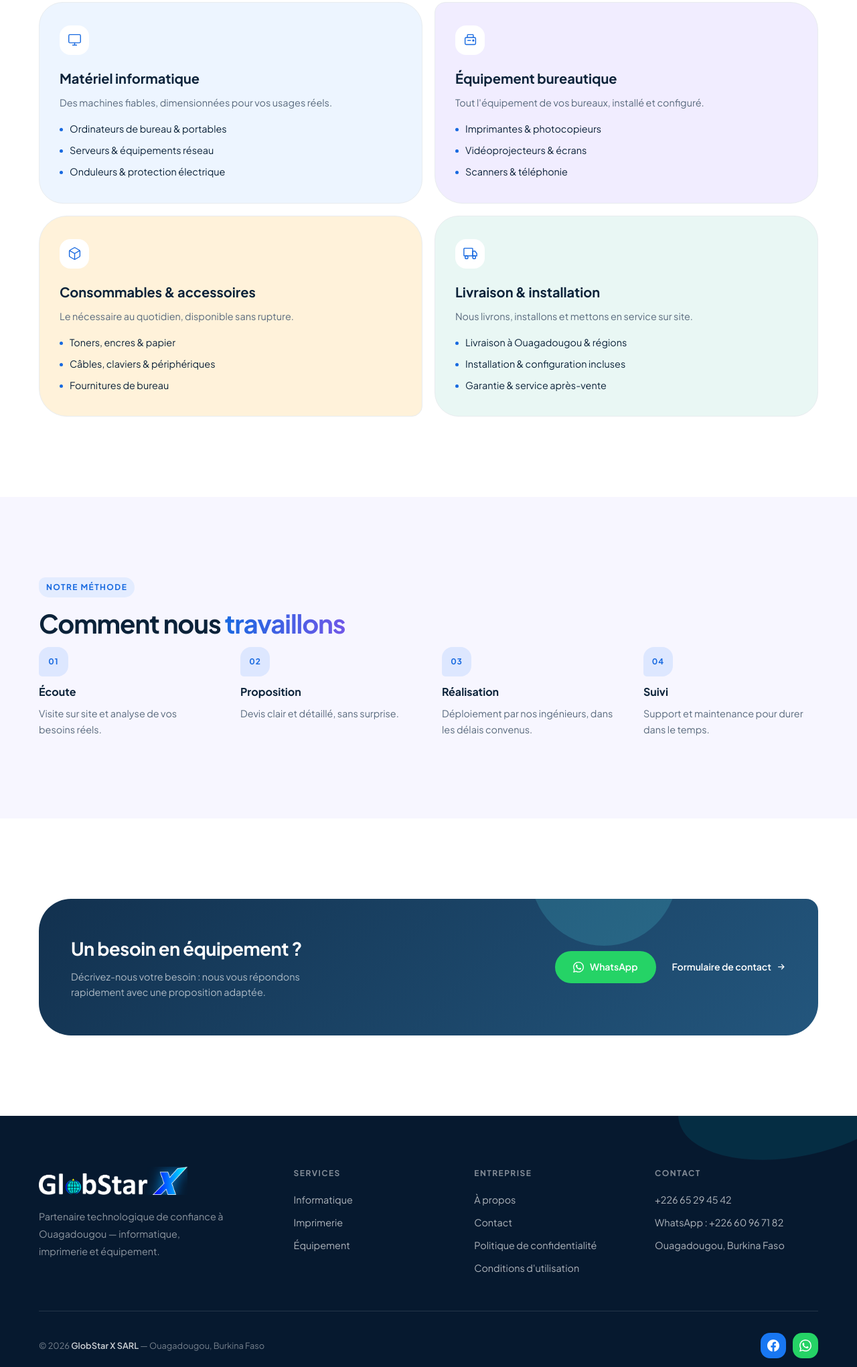
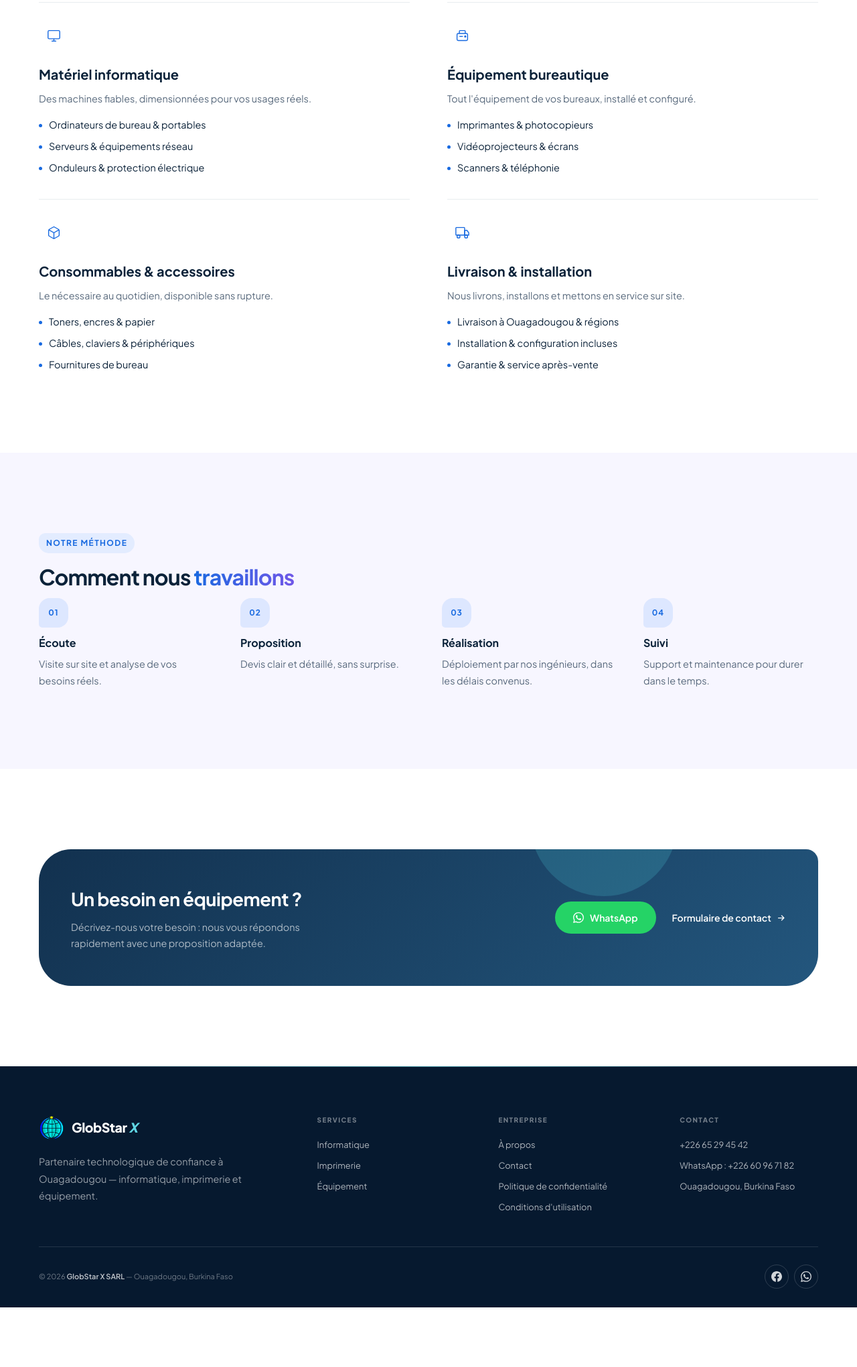
Before and after one commit to CP-Serge-Isaac/globstarx, a plain HTML site: page equipement.html in a window 1280 px wide. Shown: the part 756-2797 px from the top of the page at 67% size. After the commit the page ends 2708 px from the top, so only its background shows below. Drawn offline with Linux system fonts and the light colour scheme.

Commit message:
refactor: simplifier la mise en page et le footer

```diff
--- a/css/footer.css
+++ b/css/footer.css
@@ -1,102 +1,57 @@
-/* ══════════════════════════════════════════
-   FOOTER — navy éditorial
-══════════════════════════════════════════ */
+/* Footer — sobre, structuré et responsive */
 #footer {
-  background: var(--dark);
   position: relative;
   overflow: hidden;
-  padding: 76px 0 32px;
+  padding: 72px 0 28px;
+  background: #06192f;
+  color: #fff;
 }
-#footer::before { content: ''; position: absolute; width: 360px; height: 180px; right: -90px; top: -120px; border-radius: 50%; background: rgba(5,185,213,.12); transform: rotate(-12deg); }
-#footer .container { position: relative; z-index: 1; }
-
-/* ── Grille ── */
+#footer::before { content: ''; position: absolute; inset: 0 0 auto; height: 1px; background: linear-gradient(90deg, transparent, rgba(92,219,231,.6), transparent); }
+#footer .container { position: relative; }
 .footer-top {
   display: grid;
-  grid-template-columns: 1.5fr 1fr 1fr 1.1fr;
-  gap: 48px;
-  padding-bottom: 52px;
+  grid-template-columns: minmax(250px, 1.7fr) repeat(3, minmax(130px, 1fr));
+  gap: clamp(34px, 5vw, 72px);
+  padding-bottom: 48px;
   border-bottom: 1px solid rgba(255,255,255,.12);
 }
-
-/* Marque */
-.footer-brand img {
-  height: 42px;
-  width: auto;
+.footer-logo {
+  display: inline-flex;
+  align-items: center;
+  gap: 11px;
+  width: fit-content;
   margin-bottom: 20px;
 }
-.footer-brand p {
-  font-size: var(--body-md);
-  color: rgba(255,255,255,.55);
-  line-height: 1.8;
-  max-width: 280px;
+.footer-logo img { width: 38px; height: 38px; margin: 0; }
+.footer-logo span { font-family: var(--font-display); font-size: 1.22rem; font-weight: 800; letter-spacing: -.025em; color: #fff; white-space: nowrap; }
+.footer-logo em { color: #5fd6e4; font-style: italic; }
+.footer-brand p { max-width: 310px; color: rgba(255,255,255,.58); font-size: var(--body-md); line-height: 1.75; }
+.footer-col h4 { margin-bottom: 18px; color: rgba(255,255,255,.43); font-size: 10px; font-weight: 800; letter-spacing: .14em; text-transform: uppercase; }
+.footer-col ul { display: flex; flex-direction: column; gap: 10px; }
+.footer-col li, .footer-col li a { color: rgba(255,255,255,.68); font-size: var(--body-sm); line-height: 1.65; }
+.footer-col li a { transition: color var(--dur-1); }
+.footer-col li a:hover { color: #fff; }
+.footer-bottom { display: flex; align-items: center; justify-content: space-between; gap: 20px; margin-top: 26px; }
+.footer-copy { color: rgba(255,255,255,.42); font-size: 11px; }
+.footer-copy strong { color: rgba(255,255,255,.75); font-weight: 600; }
+.footer-socials { display: flex; gap: 8px; }
+.fsoc { width: 36px; height: 36px; display: grid; place-items: center; border: 1px solid rgba(255,255,255,.16); border-radius: 50%; color: rgba(255,255,255,.82); background: transparent; transition: color var(--dur-1), border-color var(--dur-1), transform var(--dur-1); }
+.fsoc svg { width: 16px; height: 16px; }
+.fsoc:hover { color: #fff; border-color: rgba(255,255,255,.5); transform: translateY(-2px); }
+.fsoc-fb, .fsoc-wa { background: transparent; }
+
+@media (max-width: 960px) {
+  #footer { padding-top: 60px; }
+  .footer-top { grid-template-columns: repeat(3, 1fr); gap: 38px 28px; }
+  .footer-brand { grid-column: 1 / -1; padding-bottom: 30px; border-bottom: 1px solid rgba(255,255,255,.1); }
+  .footer-brand p { max-width: 500px; }
 }
-
-/* Colonnes */
-.footer-col h4 {
-  font-size: var(--label-md);
-  font-weight: 700;
-  letter-spacing: .12em;
-  text-transform: uppercase;
-  color: rgba(255,255,255,.5);
-  margin-bottom: 18px;
+@media (max-width: 620px) {
+  #footer { padding: 48px 0 24px; }
+  .footer-top { grid-template-columns: 1fr 1fr; gap: 34px 22px; padding-bottom: 36px; }
+  .footer-brand { grid-column: 1 / -1; padding-bottom: 24px; }
+  .footer-col:last-child { grid-column: 1 / -1; padding-top: 4px; }
+  .footer-col:last-child ul { gap: 7px; }
+  .footer-bottom { align-items: flex-start; flex-direction: column; }
+  .footer-copy { max-width: 280px; line-height: 1.65; }
 }
-.footer-col ul {
-  display: flex;
-  flex-direction: column;
-  gap: 11px;
-}
-.footer-col li {
-  font-size: var(--body-md);
-  color: rgba(255,255,255,.68);
-  line-height: 1.6;
-}
-.footer-col li a {
-  color: rgba(255,255,255,.68);
-  transition: color var(--dur-1);
-}
-.footer-col li a:hover { color: #fff; }
-
-/* ── Barre basse ── */
-.footer-bottom {
-  margin-top: 32px;
-  display: flex;
-  align-items: center;
-  justify-content: space-between;
-  flex-wrap: wrap;
-  gap: 16px;
-}
-.footer-copy {
-  font-size: var(--body-sm);
-  color: rgba(255,255,255,.45);
-}
-.footer-copy strong { color: rgba(255,255,255,.8); font-weight: 600; }
-
-/* Icônes officielles */
-.footer-socials {
-  display: flex;
-  gap: 10px;
-}
-.fsoc {
-  width: 38px;
-  height: 38px;
-  border-radius: 14px;
-  display: flex;
-  align-items: center;
-  justify-content: center;
-  color: #fff;
-  transition: transform var(--dur-1), filter var(--dur-1);
-}
-.fsoc svg { width: 18px; height: 18px; }
-.fsoc:hover { transform: translateY(-2px); filter: brightness(1.1); }
-.fsoc-fb { background: #1877F2; }
-.fsoc-wa { background: #25D366; }
-
-/* ── Responsive ── */
-@media (max-width: 960px) {
-  .footer-top { grid-template-columns: 1fr 1fr; gap: 40px; }
-}
-@media (max-width: 600px) {
-  .footer-top { grid-template-columns: 1fr; }
-  .footer-bottom { flex-direction: column; align-items: flex-start; }
-}
--- a/css/page.css
+++ b/css/page.css
@@ -34,7 +34,7 @@
 .page-hero h1 {
   font-family: var(--font-display);
   font-size: var(--display-md);
-  font-size: clamp(2.8rem, 5vw, 4.8rem);
+  font-size: clamp(2.35rem, 4vw, 3.45rem);
   font-weight: 800;
   line-height: 1.02;
   letter-spacing: -.055em;
@@ -67,24 +67,21 @@
 .offers-grid {
   display: grid;
   grid-template-columns: 1fr 1fr;
-  gap: 18px;
+  gap: 34px 56px;
 }
 .offer-card {
-  background: #edf5ff;
-  border: var(--line);
-  border-radius: 36px;
-  padding: 34px 30px;
-  transition: box-shadow var(--dur-2) var(--ease-std), transform var(--dur-2) var(--ease-std);
+  background: transparent;
+  border: 0;
+  border-top: 1px solid var(--outline-var);
+  border-radius: 0;
+  padding: 28px 0 0;
 }
-.offer-card:nth-child(2) { background: #f1edff; border-radius: 16px 42px 42px 42px; }
-.offer-card:nth-child(3) { background: #fff2da; border-radius: 42px 42px 16px 42px; }
-.offer-card:nth-child(4) { background: #e9f7f4; }
-.offer-card:hover { box-shadow: var(--sh-2); transform: translateY(-4px); }
+.offer-card:nth-child(2), .offer-card:nth-child(3), .offer-card:nth-child(4) { background: transparent; border-radius: 0; }
 .offer-icon {
   width: 44px;
   height: 44px;
-  border-radius: 16px;
-  background: #fff;
+  border-radius: 0;
+  background: transparent;
   color: var(--primary);
   display: flex;
   align-items: center;
--- a/css/tokens.css
+++ b/css/tokens.css
@@ -43,7 +43,7 @@
   /* ── Type scale : modérée ── */
   --display-lg:    clamp(2.4rem, 4.4vw, 3.8rem);
   --display-md:    clamp(2rem, 3.5vw, 3rem);
-  --display-sm:    clamp(1.75rem, 3vw, 2.45rem);
+  --display-sm:    clamp(1.55rem, 2.5vw, 2rem);
   --headline-lg:   clamp(1.4rem, 2.4vw, 1.7rem);
   --headline-sm:   1.35rem;
   --title-lg:      1.25rem;
--- a/equipement.html
+++ b/equipement.html
@@ -159,7 +159,10 @@
   <div class="container">
     <div class="footer-top">
       <div class="footer-brand">
-        <img src="./GlobStar X-03.png" alt="GlobStar X SARL" />
+        <a href="index.html" class="footer-logo" aria-label="GlobStar X — Accueil">
+          <img src="img/logo-mark.png" alt="" width="38" height="38" />
+          <span>GlobStar <em>X</em></span>
+        </a>
         <p data-i18n="f.brand">Partenaire technologique de confiance à Ouagadougou — informatique, imprimerie et équipement.</p>
       </div>
       <div class="footer-col">
```
Also changed, not shown: conditions.html (+6 -2 lines), css/about.css (+7 -9 lines), css/contact.css (+6 -8 lines), css/hero.css (+9 -7 lines), css/legal.css (+7 -5 lines), css/services.css (+17 -33 lines), imprimerie.html (+4 -1 lines), index.html (+4 -1 lines), informatique.html (+4 -1 lines), politique-confidentialite.html (+6 -2 lines).
